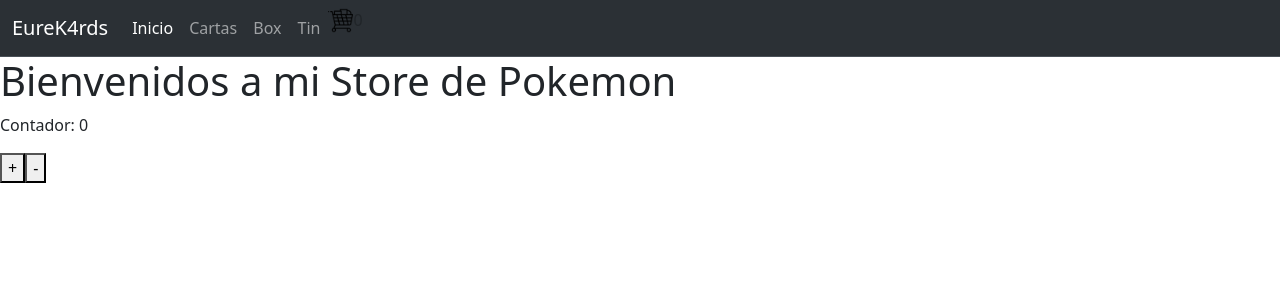
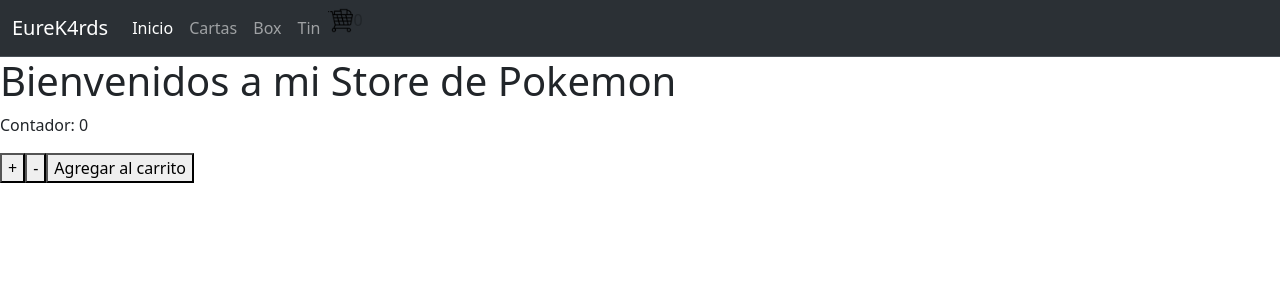
Before and after one commit to NahuelAngelone/PreEntrega2-Angelone, a React (Vite) app: page / in a window 1280 px wide. Shown: the top 300 px of the page. Built offline with nearby package versions, Linux system fonts and the light colour scheme.

Commit message:
boton addtocart

```diff
--- a/package.json
+++ b/package.json
@@ -15,7 +15,8 @@
     "@mui/material": "^5.15.15",
     "bootstrap": "5.3.3",
     "react": "^18.2.0",
-    "react-dom": "^18.2.0"
+    "react-dom": "^18.2.0",
+    "react-router-dom": "^6.25.1"
   },
   "devDependencies": {
     "@types/react": "^18.2.66",
--- a/src/App.jsx
+++ b/src/App.jsx
@@ -3,11 +3,16 @@
 import Counter from "./components/Counter/Counter";
 
 function App() {
+
+  const addToCart = (contador) => {
+    console.log(contador)
+  }
+
   return (
     <div>
       <NavBar />
       <ItemListContainer greeting={'Bienvenidos a mi Store de Pokemon'} />
-      <Counter />
+      <Counter stock={7} addToCart={addToCart}/>
     </div>
   );
 }
--- a/src/components/Counter/Counter.jsx
+++ b/src/components/Counter/Counter.jsx
@@ -1,18 +1,23 @@
 import { useState } from "react"
 import CounterView from "./CounterView"
 
-const Counter = () => {
+const Counter = ({ stock, addToCart }) => {
   const [contador, setContador] = useState(0)
 
   const sumar = () => {
+    if(contador < stock) {
     setContador(contador + 1)
+    }
   }
+
   const restar = () => {
+    if(contador > 1) {
     setContador(contador - 1)
+    }
   }
 
   return (
-    <CounterView contador={contador} sumar={sumar} restar={restar} />
+    <CounterView contador={contador} sumar={sumar} restar={restar} addToCart={addToCart}/>
   )
 }
 
--- a/src/components/Counter/CounterView.jsx
+++ b/src/components/Counter/CounterView.jsx
@@ -1,10 +1,11 @@
-const CounterView = ({ contador, sumar, restar }) => {
+const CounterView = ({ contador, sumar, restar, addToCart }) => {
 
   return (
     <div>
       <p>Contador: {contador} </p>
       <button onClick={sumar}>+</button>
       <button onClick={restar}>-</button>
+      <button onClick={ () => addToCart(contador) }>Agregar al carrito</button>
     </div>
   )
 }
```
Also changed, not shown: 2 other files (tests, documents, lock files or other folders).
